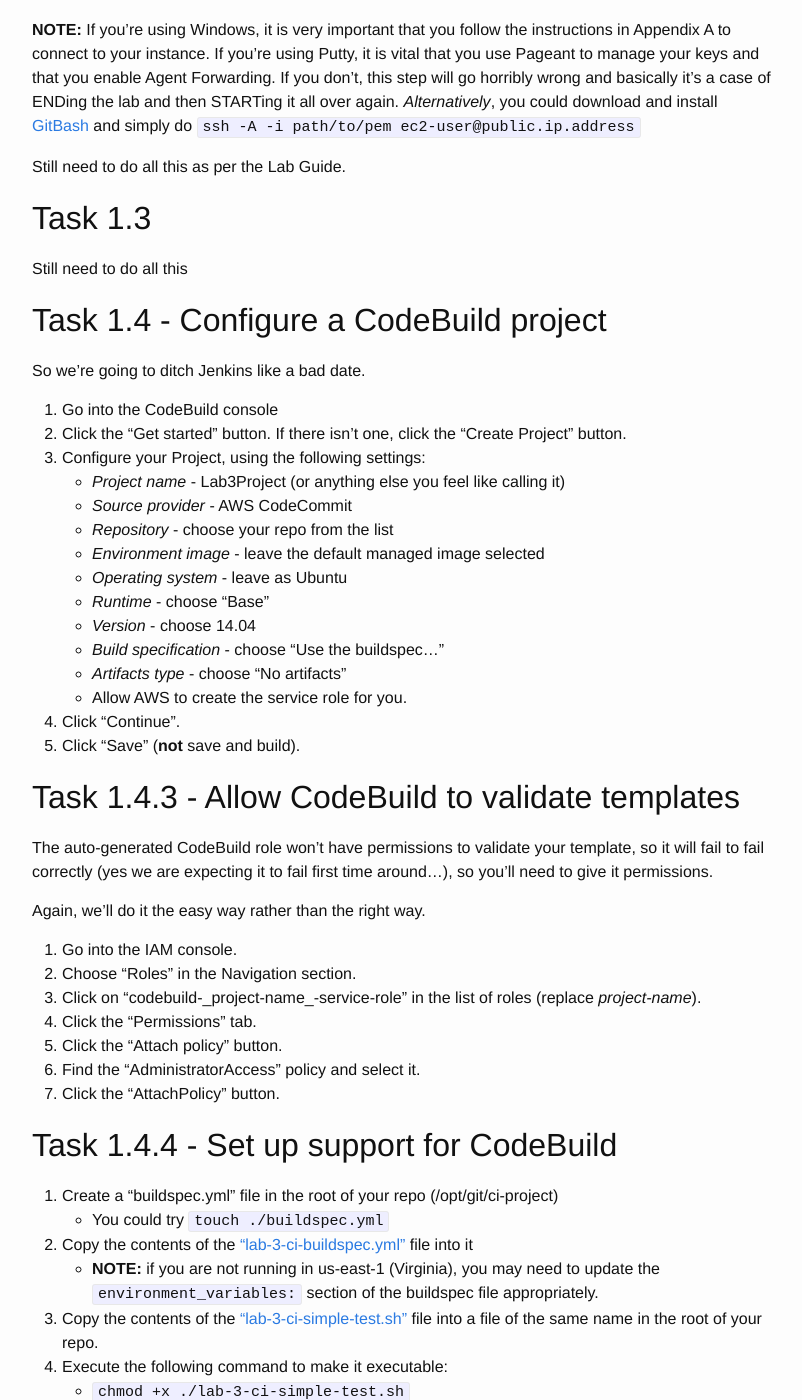
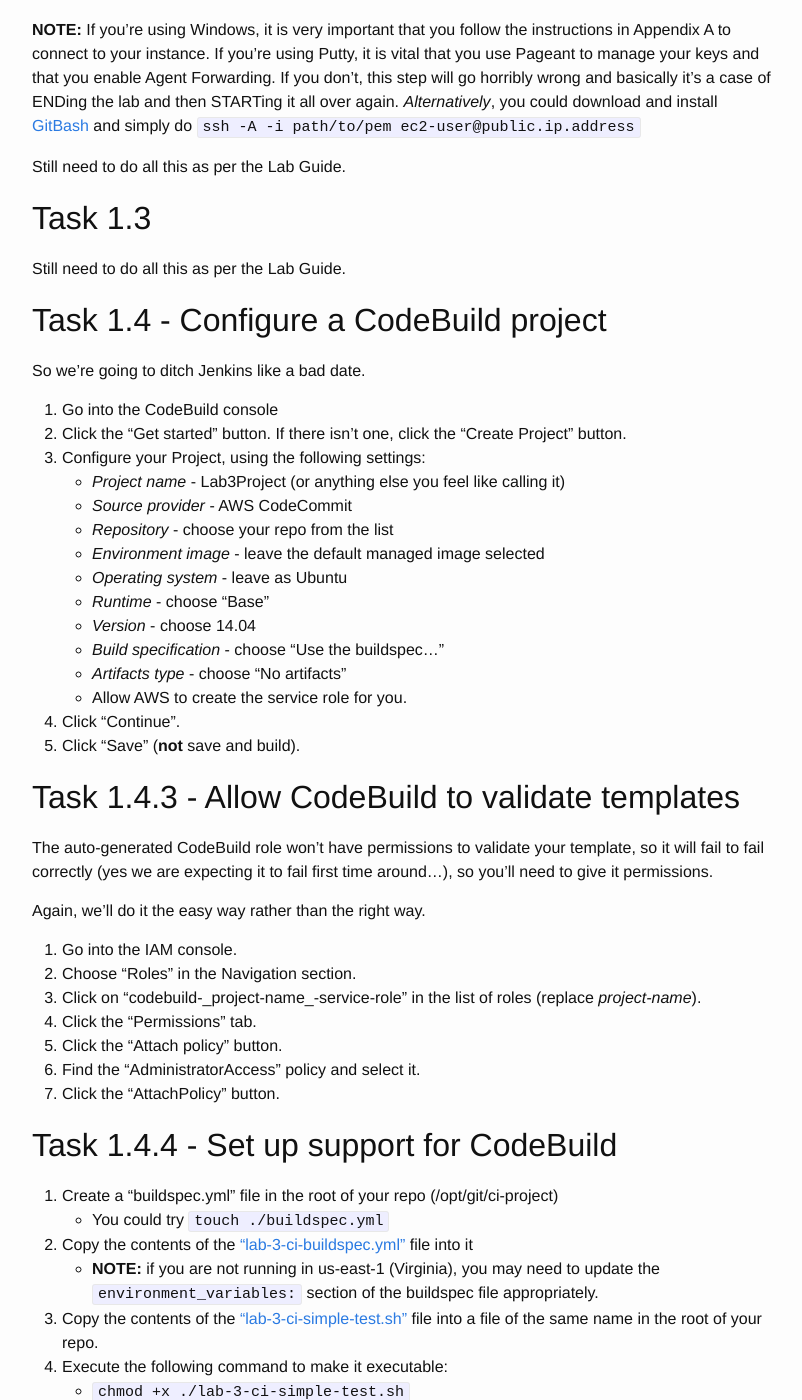
Before and after one commit to Ivesey/ivesey.github.io, a Jekyll site: the page built from _posts/2016-12-07-aws-dev-ops-1-5-lab-3-with-code-build.md, in a window 1280 px wide and 1400 px high, scrolled down 770 px. Shown: the whole window, without its empty margins (238-1040 px from the left). Built offline with Jekyll 4.4.1, drawn with Linux system fonts in a browser that asks for light colours; some of the changed text lies outside the part shown.

Commit message:
final tweak

````diff
--- a/_posts/2016-12-07-aws-dev-ops-1-5-lab-3-with-code-build.md
+++ b/_posts/2016-12-07-aws-dev-ops-1-5-lab-3-with-code-build.md
@@ -23,12 +23,12 @@ You aren't explicitly denied access to CodeBuild in this lab, but because the IA
 Still need to do all this as per the Lab Guide.
 
 ## Task 1.2
-__NOTE:__ If you're using Windows, it is very important that you follow the instructions in Appendix A to connect to your instance. If you're using Putty, it is vital that you use Pageant to manage your keys and that you enable Agent Forwarding. If you don't, this step will go horribly wrong and basically it's a case of ENDing the lab and then STARTing it all over again. _Alternatively_, you could download and install [GitBash]('https://git-for-windows.github.io/') and simply do `ssh -A -i path/to/pem ec2-user@public.ip.address`
+__NOTE:__ If you're using Windows, it is very important that you follow the instructions in Appendix A to connect to your instance. If you're using Putty, it is vital that you use Pageant to manage your keys and that you enable Agent Forwarding. If you don't, this step will go horribly wrong and basically it's a case of ENDing the lab and then STARTing it all over again. _Alternatively_, you could download and install [GitBash](https://git-for-windows.github.io/) and simply do `ssh -A -i path/to/pem ec2-user@public.ip.address`
 
 Still need to do all this as per the Lab Guide.
 
 ## Task 1.3
-Still need to do all this
+Still need to do all this as per the Lab Guide.
 
 ## Task 1.4 - Configure a CodeBuild project
 So we're going to ditch Jenkins like a bad date.
@@ -112,7 +112,7 @@ The newWidget seems to work, so we need to create a new CodeBuild project for th
   - Select your repo name from the drop-down list
   - Use the Ubuntu image and the Base runtime, v 14.04
   - In _Build specification_, change the radio button to "Insert build commands"
-  - Use the following command: ```/bin/bash ./lab-3-ci-job-script.sh```
+  - Use the following command: `/bin/bash ./lab-3-ci-job-script.sh`
   - No artifacts
   - Choose the previously-generated service role from your account (there should only be one item in the drop-down list)
 1. Now expand the "Show advanced settings" section
@@ -131,21 +131,21 @@ That script we told CodeBuild to use doesn't exist yet. We'll need to create it
 Head back to your SSH session from earlier (you should still be seeing the results of your previous push to newWidget).
 
 1. Execute the following two commands (from 1.6.16 and 1.6.17 in the Lab Guide):
-  - ```git checkout master```
-  - ```git merge newWidget```
+  - `git checkout master`
+  - `git merge newWidget`
 1. Copy the contents of the ["lab-3-ci-job-script.sh"](/assets/2016-12-07/lab-3-ci-job-script.sh.txt) file into a file of the same name in the root of your repo.
 1. Execute the following command to make the script executable:
-  - ```chmod +x ./lab-3-ci-job-script.sh```
+  - `chmod +x ./lab-3-ci-job-script.sh`
 1. Add the file to git:
-  - ```git add ./lab-3-job-script.sh```
+  - `git add ./lab-3-job-script.sh`
 1. Commit the changes:
-  - ```git commit -m "added build script"```
+  - `git commit -m "added build script"`
 1. And push to master:
-  - ```git push origin master```
+  - `git push origin master`
 
 ## Task 1.6.2 - Validate and Deploy
 
-1. In the CodeBuild console, manually build the project (choosing the ```master``` branch)
+1. In the CodeBuild console, manually build the project (choosing the `master` branch)
 1. After a while, the build process should have emitted a log entry with the URL of your application.
 1. Browse to that URL.
 1. You're done!
````
Also changed, not shown: other parts of _posts/2016-12-07-aws-dev-ops-1-5-lab-3-with-code-build.md (+6 -6 lines).
